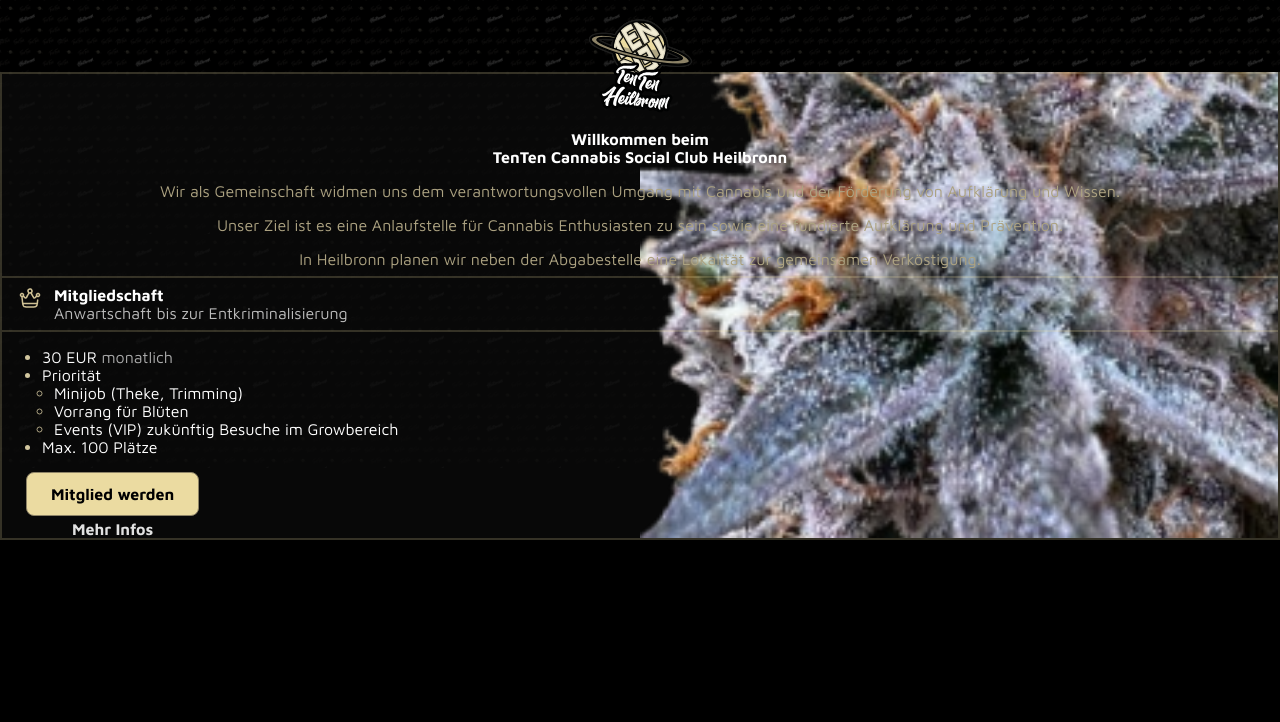
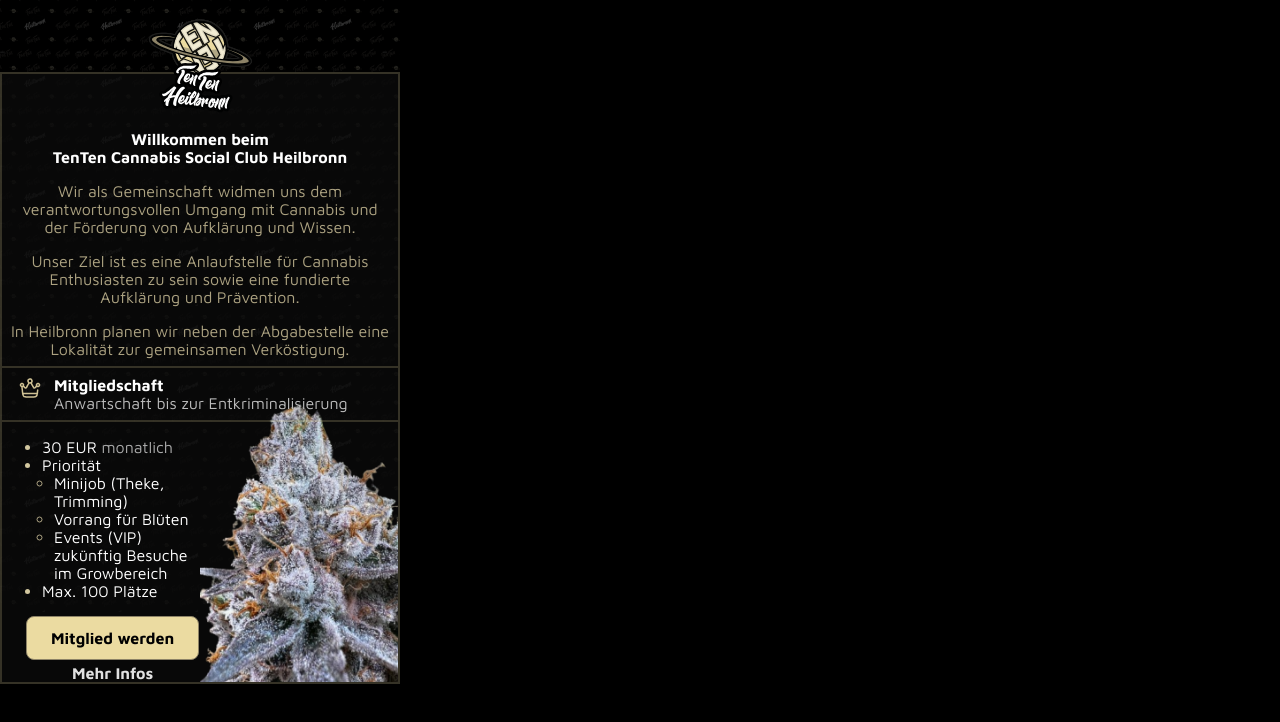
Before and after one commit to AgileEyes/www-csc-heilbronn-org, a Next.js app: page /eflyer in a window 1280 px wide. Shown: the top 722 px of the page. Built offline with nearby package versions, Linux system fonts and the light colour scheme.

Commit message:
set max-width for eflyer

```diff
--- a/src/app/(standalone)/eflyer/eflyer.module.css
+++ b/src/app/(standalone)/eflyer/eflyer.module.css
@@ -3,8 +3,7 @@
   background-image: url("/images/eflyer/background.png");
   background-size: contain;
 
-  /* min-width: 300px; */
-  /* min-height: 855px; */
+  max-width: 400px;
 }
 
 .frame {
```
